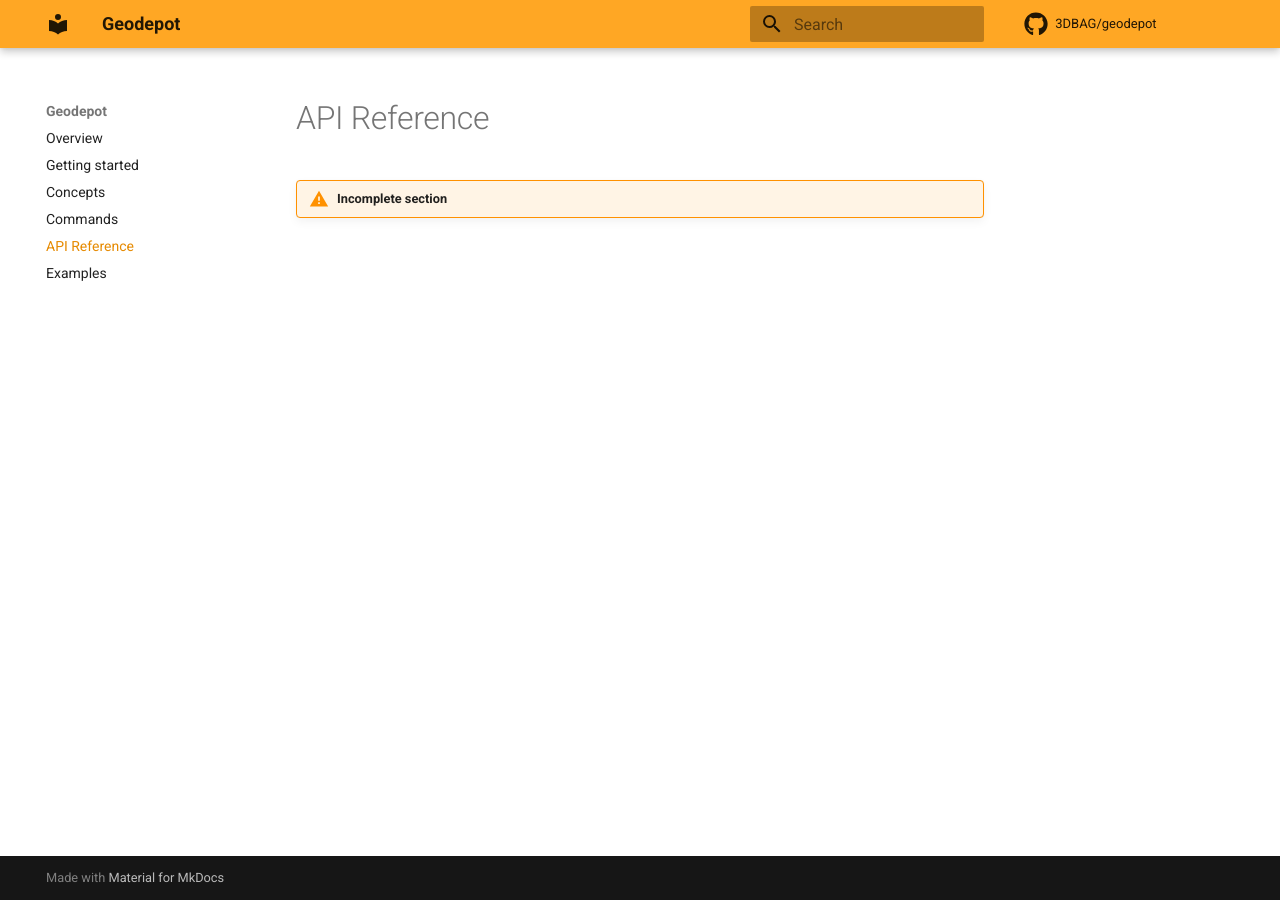
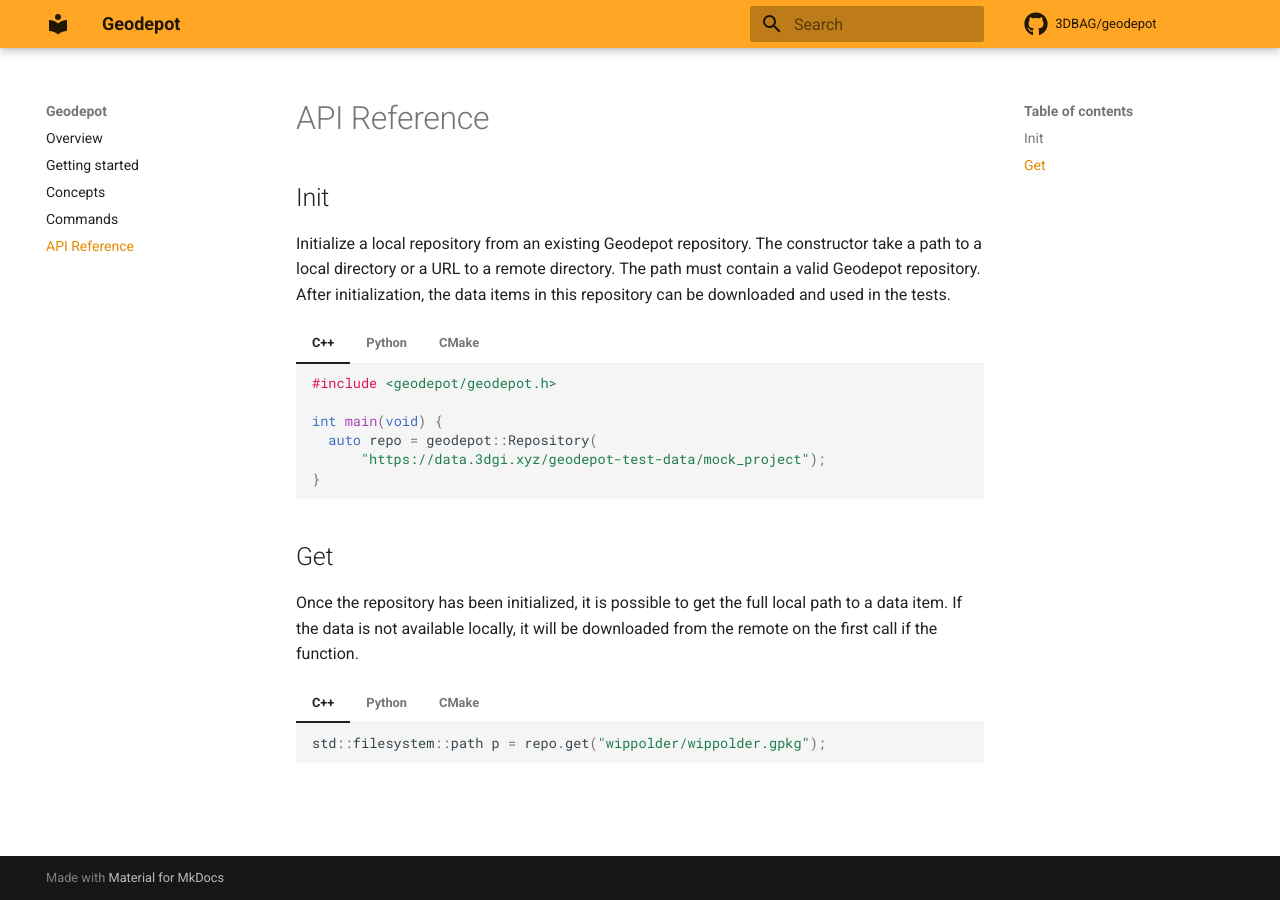
Before and after one commit to 3DBAG/geodepot, an MkDocs documentation site: the page built from docs/api.md, in a window 1280 px wide. Built offline with MkDocs 1.6.1 and Material for MkDocs 9.7.7, drawn with Linux system fonts in a browser that asks for light colours; comment, search, counter and statistics services are not loaded.

````diff
--- a/docs/api.md
+++ b/docs/api.md
@@ -1,3 +1,68 @@
 # API Reference
 
-!!! warning "Incomplete section"
+## Init
+
+Initialize a local repository from an existing Geodepot repository.
+The constructor take a path to a local directory or a URL to a remote directory.
+The path must contain a valid Geodepot repository.
+After initialization, the data items in this repository can be downloaded and used in the tests.
+
+=== "C++"
+
+    ``` c++
+    #include <geodepot/geodepot.h>
+
+    int main(void) {
+      auto repo = geodepot::Repository(
+          "https://data.3dgi.xyz/geodepot-test-data/mock_project");
+    }
+    ```
+
+=== "Python"
+
+    ``` python
+    from geodepot import Repository
+
+    def main():
+        repo = Repository("https://data.3dgi.xyz/geodepot-test-data/mock_project")
+    ```
+
+=== "CMake"
+
+    ```cmake
+    include(GeoDepot)
+
+    GeodepotInit("https://data.3dgi.xyz/geodepot-test-data/mock_project")
+    ```
+
+## Get
+
+Once the repository has been initialized, it is possible to get the full local path to a data item.
+If the data is not available locally, it will be downloaded from the remote on the first call if the function.
+
+=== "C++"
+
+    ``` c++
+    std::filesystem::path p = repo.get("wippolder/wippolder.gpkg");
+    ```
+
+=== "Python"
+
+    ``` python
+    p = repo.get("wippolder/wippolder.gpkg")
+    ```
+
+=== "CMake"
+    Geodepot sets the `GEODEPOT_DIR` CMake cache variable to the path to the initialized geodepot repository.
+    In order obtain the full path to a data item, construct the path as `${GEODEPOT_DIR}/<case name>/<data name>`.
+
+    ```cmake
+    GeodepotGet("wippolder/wippolder.gpkg")
+
+    # add executables, entable tests etc...
+
+    add_test(
+          NAME "function-using-geodepot-data"
+          COMMAND test_geodepot_cmake "${GEODEPOT_DIR}/wippolder/wippolder.gpkg"
+          WORKING_DIRECTORY "${CMAKE_CURRENT_SOURCE_DIR}")
+    ```
--- a/mkdocs.yml
+++ b/mkdocs.yml
@@ -23,6 +23,7 @@ theme:
     - navigation.indexes
     - search.highlight
     - search.suggest
+    - content.tabs.link
 markdown_extensions:
   # Python Markdown
   - toc:
@@ -40,4 +41,3 @@ nav:
   - Concepts: concepts.md
   - Commands: cli.md
   - API Reference: api.md
-  - Examples: examples.md
````
Also changed, not shown: docs/examples.md (deleted, +0 -60 lines), docs/getting-started.md (+32 -18 lines), 1 other file.
